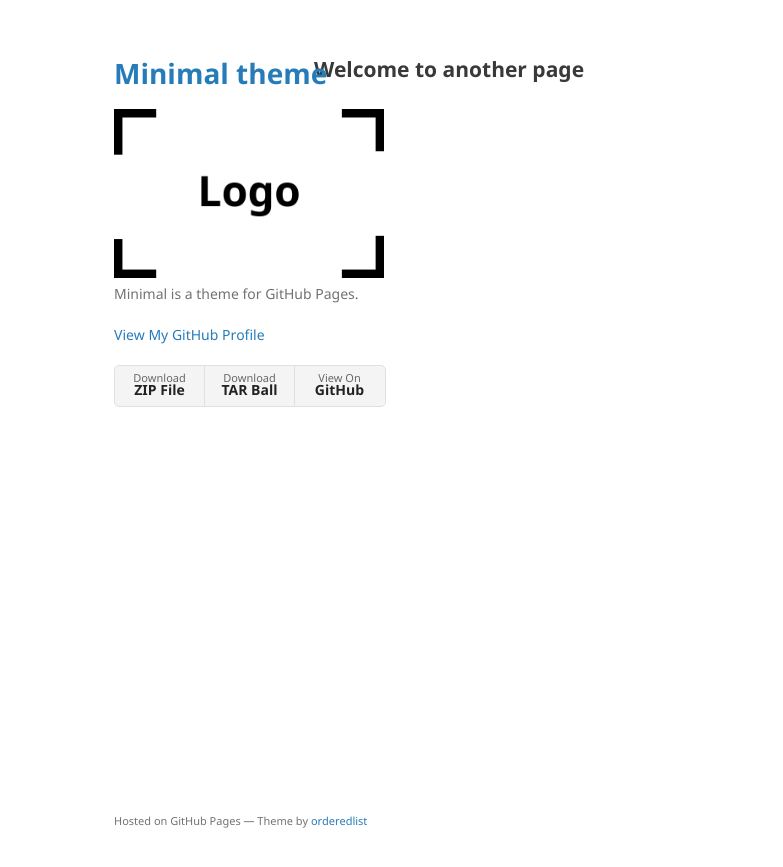
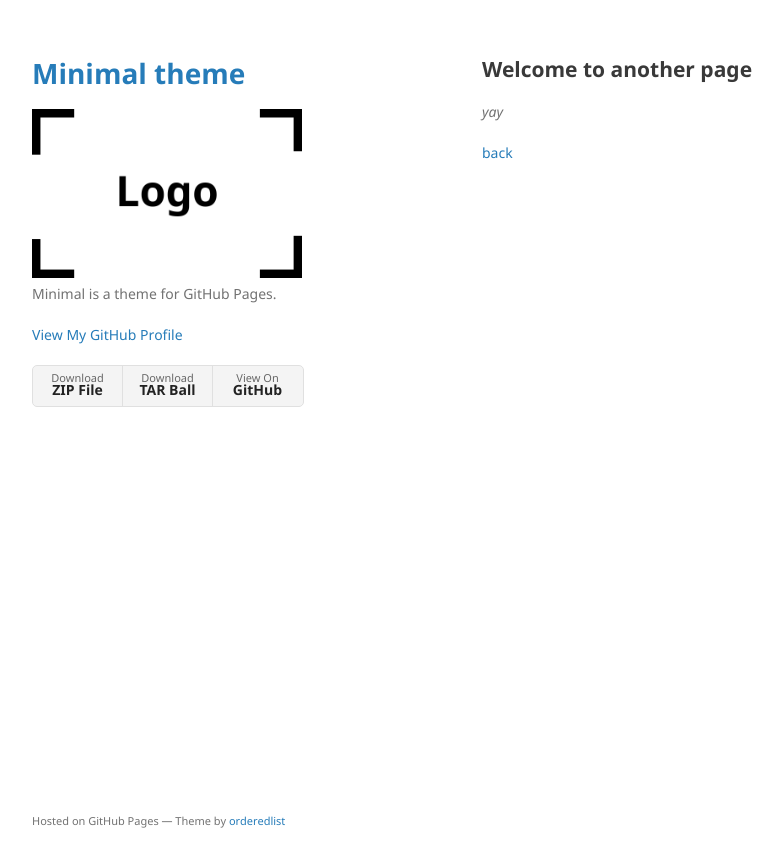
Before and after one commit to keeryang/keeryang.github.io, a Jekyll site: the page built from another-page.md, in a window 1280 px wide. Shown: the top 867 px of the page, without its empty margins (26-809 px from the left). Built offline with Jekyll 4.4.1, drawn with Linux system fonts in a browser that asks for light colours; our own code applies the rules of GitHub Pages for plain Markdown files.

Commit message:
Update jekyll-theme-minimal.scss

```diff
--- a/_sass/jekyll-theme-minimal.scss
+++ b/_sass/jekyll-theme-minimal.scss
@@ -56,7 +56,7 @@ a:hover small {
 }
 
 .wrapper {
-  width:1000px;
+  width:1200px;
   margin:0 auto;
 }
 
@@ -186,7 +186,7 @@ strong {
 }
 
 section {
-  width:800px;
+  width:750px;
   float:right;
   padding-bottom:50px;
 }
```
